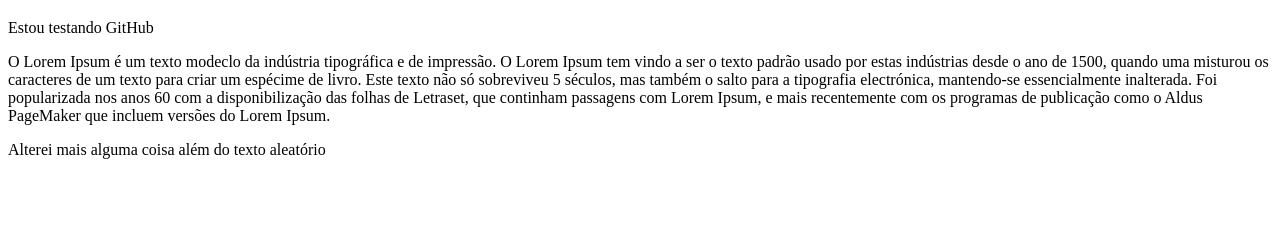
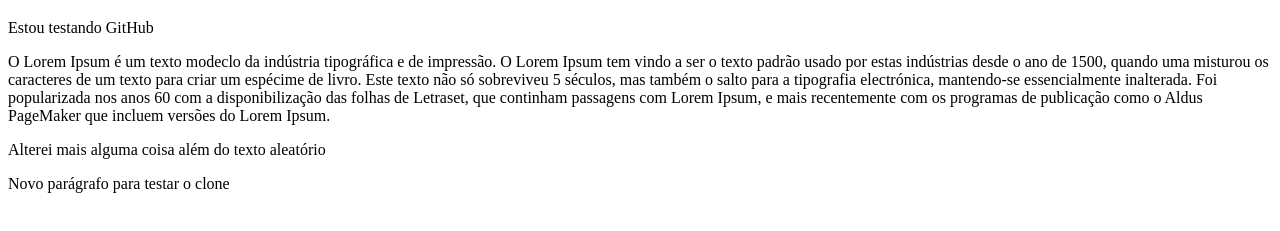
Before and after one commit to ellenlirag/tutorial_git, a plain HTML site: page index.html in a window 1280 px wide. Shown: the part 61-292 px from the top of the page. Drawn offline with Linux system fonts and the light colour scheme.

Commit message:
nova demanda p/ testar o clone

```diff
--- a/index.html
+++ b/index.html
@@ -10,5 +10,6 @@
     <p>Estou testando GitHub</p>
     <p>O Lorem Ipsum é um texto modeclo da indústria tipográfica e de impressão. O Lorem Ipsum tem vindo a ser o texto padrão usado por estas indústrias desde o ano de 1500, quando uma misturou os caracteres de um texto para criar um espécime de livro. Este texto não só sobreviveu 5 séculos, mas também o salto para a tipografia electrónica, mantendo-se essencialmente inalterada. Foi popularizada nos anos 60 com a disponibilização das folhas de Letraset, que continham passagens com Lorem Ipsum, e mais recentemente com os programas de publicação como o Aldus PageMaker que incluem versões do Lorem Ipsum.</p>
     <p>Alterei mais alguma coisa além do texto aleatório</p>
+    <p>Novo parágrafo para testar o clone</p>
 </body>
 </html>
```
